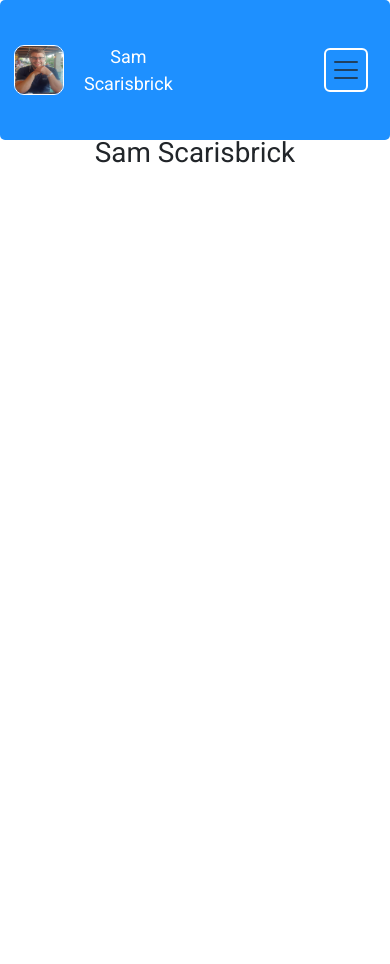
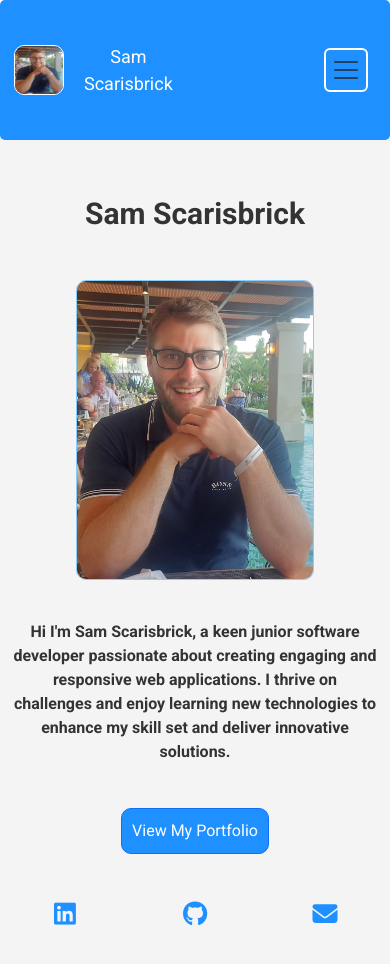
Before and after one commit to sam2829/my-portfolio-app, a React (Create React App) app in the folder frontend/: page / in a window 390 px wide. Shown: the top 964 px of the page. Before the commit the page ends 844 px from the top, so only its background shows below. Built offline with nearby package versions, Linux system fonts and the light colour scheme; a web font is replaced by a local one.

Commit message:
Add styling and components to homepage. Style to work in mobile first. Create Custom Button component

```diff
--- a/frontend/src/App.module.css
+++ b/frontend/src/App.module.css
@@ -3,6 +3,7 @@
     font-family: "Roboto", sans-serif;
     font-weight: 400;
     font-style: normal;
+    background-color: #f4f4f4;
   }
 
   /* make sure no side scrolling on app */
--- /dev/null
+++ b/frontend/src/components/CustomButton.js
@@ -0,0 +1,11 @@
+import React from 'react'
+import Button from "react-bootstrap/Button";
+import styles from '../styles/CustomButton.module.css'
+
+const CustomButton = ({text}) => {
+  return (
+    <Button className={styles.Button}>{text}</Button>
+  )
+}
+
+export default CustomButton
--- a/frontend/src/pages/Homepage/Homepage.js
+++ b/frontend/src/pages/Homepage/Homepage.js
@@ -1,12 +1,72 @@
-import React from 'react'
-import styles from '../../styles/Homepage.module.css'
+import React from "react";
+import styles from "../../styles/Homepage.module.css";
+import iconStyles from '../../styles/Icons.module.css'
+import myImage from "../../images/my-image.jpg";
+import Container from "react-bootstrap/Container";
+import Row from "react-bootstrap/Row";
+import Col from "react-bootstrap/Col";
+import CustomButton from "../../components/CustomButton";
 
 const Homepage = () => {
   return (
-    <main className={styles.Main}>
-      <h1>Sam Scarisbrick</h1>
-    </main>
-  )
-}
+    <Container className={styles.Main}>
+      <main>
+        <Row>
+          <h1 className={styles.Heading}>Sam Scarisbrick</h1>
+        </Row>
+        <Row>
+          <Col xs={12}>
+            <img src={myImage} alt="Sam Scarisbrick" className={styles.Image} />
+          </Col>
+          <Col xs={12}>
+            <div>
+              <p className={styles.Text}>
+                Hi I'm Sam Scarisbrick, a keen junior software developer
+                passionate about creating engaging and responsive web
+                applications. I thrive on challenges and enjoy learning new
+                technologies to enhance my skill set and deliver innovative
+                solutions.
+              </p>
+            </div>
+          </Col>
+        </Row>
+        <Row>
+          <div className="my-4">
+            <CustomButton text="View My Portfolio" />
+          </div>
+        </Row>
+        <Row className="justify-content-center my-4">
+          <Col className={iconStyles.Icon}>
+            <a
+              href="https://www.linkedin.com/in/samuel-scarisbrick/ "
+              target="_blank"
+              rel="noopener noreferrer"
+            >
+              <i className="fa-brands fa-linkedin"></i>
+            </a>
+          </Col>
+          <Col className={iconStyles.Icon}>
+            <a
+              href="https://github.com/sam2829"
+              target="_blank"
+              rel="noopener noreferrer"
+            >
+              <i className="fa-brands fa-github"></i>
+            </a>
+          </Col>
+          <Col className={iconStyles.Icon}>
+            <a
+              href="mailto: samscarisbrick@outlook.com"
+              target="_blank"
+              rel="noopener noreferrer"
+            >
+              <i className="fa-solid fa-envelope"></i>
+            </a>
+          </Col>
+        </Row>
+      </main>
+    </Container>
+  );
+};
 
-export default Homepage
+export default Homepage;
--- /dev/null
+++ b/frontend/src/styles/CustomButton.module.css
@@ -0,0 +1,5 @@
+.Button {
+  background-color: #1e90ff;
+  border-radius: 10px;
+  padding: 10px;
+}
--- a/frontend/src/styles/Homepage.module.css
+++ b/frontend/src/styles/Homepage.module.css
@@ -1,3 +1,26 @@
 .Main {
   margin-top: 136px;
+  padding-bottom: 60px;
 }
+
+.Heading {
+  font-size: 30px;
+  padding-top: 60px;
+  padding-bottom: 20px;
+  color: #333333;
+  font-weight: 700;
+}
+
+.Image {
+  height: 300px;
+  border: 1px solid #87cefa;
+  border-radius: 10px;
+  margin: 20px 0 20px 0;
+}
+
+.Text {
+  font-size: 16px;
+  color: #333333;
+  margin: 20px 0 20px 0;
+  font-weight: 700;
+}
--- /dev/null
+++ b/frontend/src/styles/Icons.module.css
@@ -0,0 +1,11 @@
+.Icon i {
+  font-size: 25px;
+  color: #1e90ff;
+  transition: color 0.8s ease, transform 0.8s ease;
+  transform: scale(1);
+}
+
+.Icon i:hover {
+  color: #333333;
+  transform: scale(1.2);
+}
```
